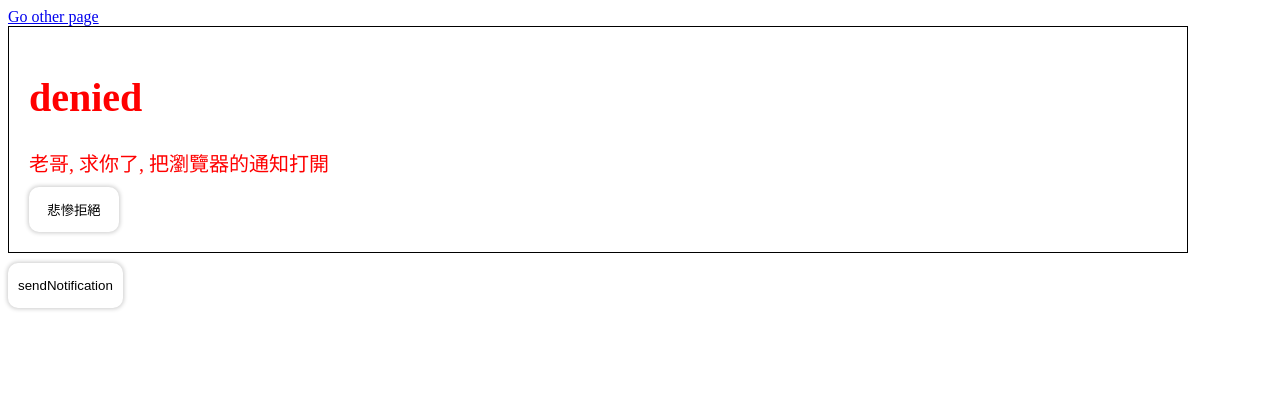
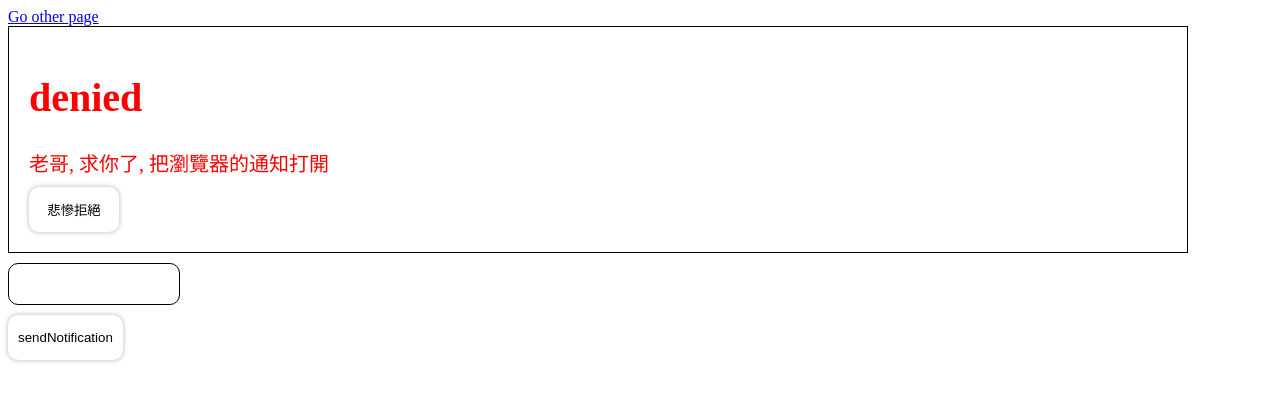
Before and after one commit to aNyMoRe0505/pwa-notification, a Next.js app: page / in a window 1280 px wide. Shown: the top 400 px of the page. Built offline with nearby package versions, Linux system fonts and the light colour scheme.

Commit message:
customize body content

```diff
--- a/components/NotificationRequest.js
+++ b/components/NotificationRequest.js
@@ -1,4 +1,4 @@
-import { memo, useEffect, useCallback, useState, useMemo } from 'react';
+import { memo, useEffect, useCallback, useState, useMemo, useRef } from 'react';
 import { styled } from 'styled-components';
 
 const Block = styled.div`
@@ -6,6 +6,17 @@ const Block = styled.div`
   font-size: 20px;
   width: 90%;
   padding: 20px;
+  border: 1px solid black;
+`;
+
+const Input = styled.input`
+  width: 150px;
+  display: block;
+  margin: 10px 0 0;
+  height: 20px;
+  border-radius: 10px;
+  outline: none;
+  padding: 10px;
   border: 1px solid black;
 `;
 
@@ -30,10 +41,11 @@ const Btn = styled.button`
 `;
 
 const NotificationRequest = () => {
+  const inputRef = useRef();
   const [notificationModalType, setNotificationModalType] = useState(null);
 
   const sendNotification = useCallback(async () => {
-    await fetch('/api/notification', {
+    await fetch(`/api/notification?title=${inputRef.current?.value}`, {
       method: 'GET',
     });
   }, []);
@@ -105,6 +117,7 @@ const NotificationRequest = () => {
             )}
           </Block>
         ) : null}
+        <Input ref={inputRef} />
         {/* <Btn onClick={subscribe}>manual subscribe</Btn> */}
         <Btn onClick={sendNotification}>sendNotification</Btn>
       </>
--- a/pages/api/notification.js
+++ b/pages/api/notification.js
@@ -17,6 +17,7 @@ export default async function handler(req, res) {
             await webpush.sendNotification(
               subscriber,
               JSON.stringify({
+                title: req.query.title || '你好, 朋友！',
                 keyA: 'hello',
                 keyB: 'yoyoman',
                 keyC: 'haha',
--- a/worker/index.js
+++ b/worker/index.js
@@ -74,13 +74,11 @@ self.addEventListener('fetch', (event) => {
 self.addEventListener('push', (event) => {
   const data = event?.data.json();
 
-  console.log('data', data);
-
   event?.waitUntil(
     self.registration.showNotification('Notification Title', {
       // tag, silent, lang, icon, dir, body
       icon: 'icons/maskable_icon.png',
-      body: 'ABCDEFG',
+      body: data.title || 'Default',
       data: 'https://developer.mozilla.org/en-US/docs/Web/API/PushManager/subscribe',
       actions: [
         {
```
